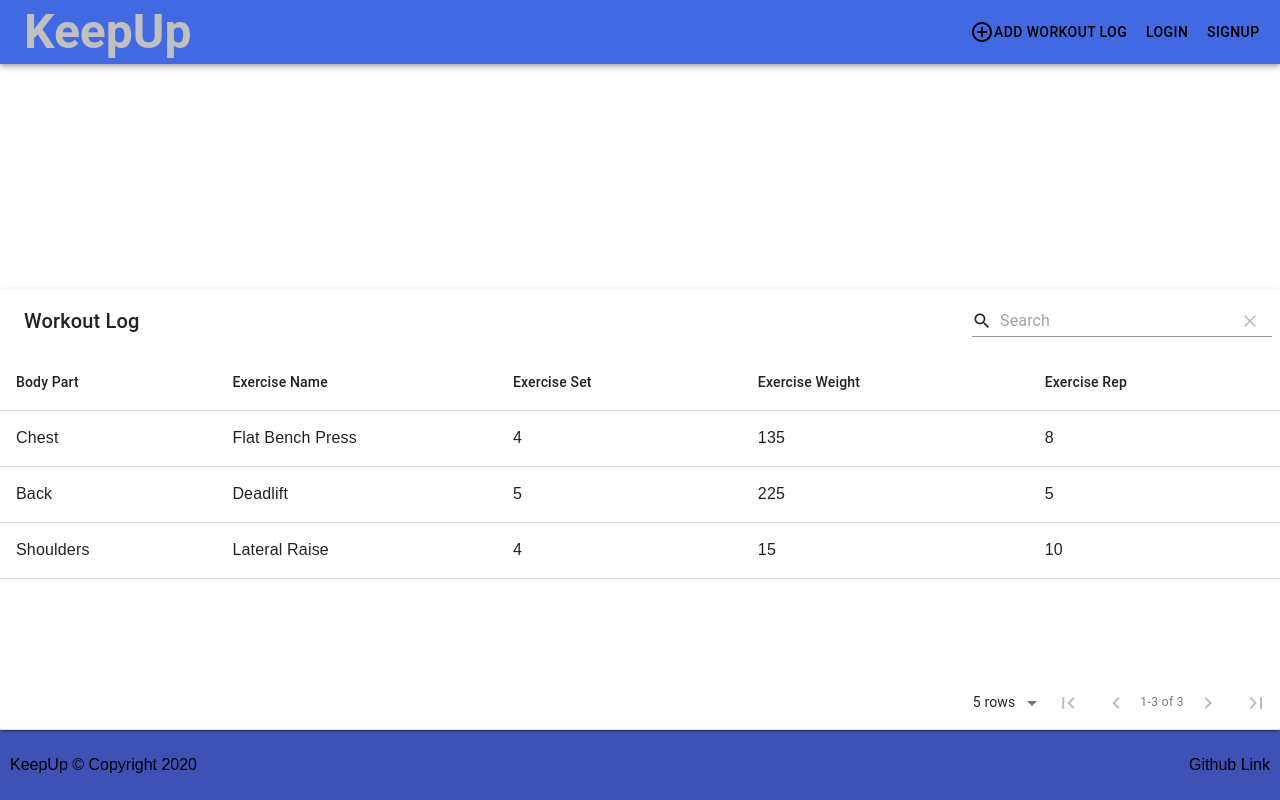
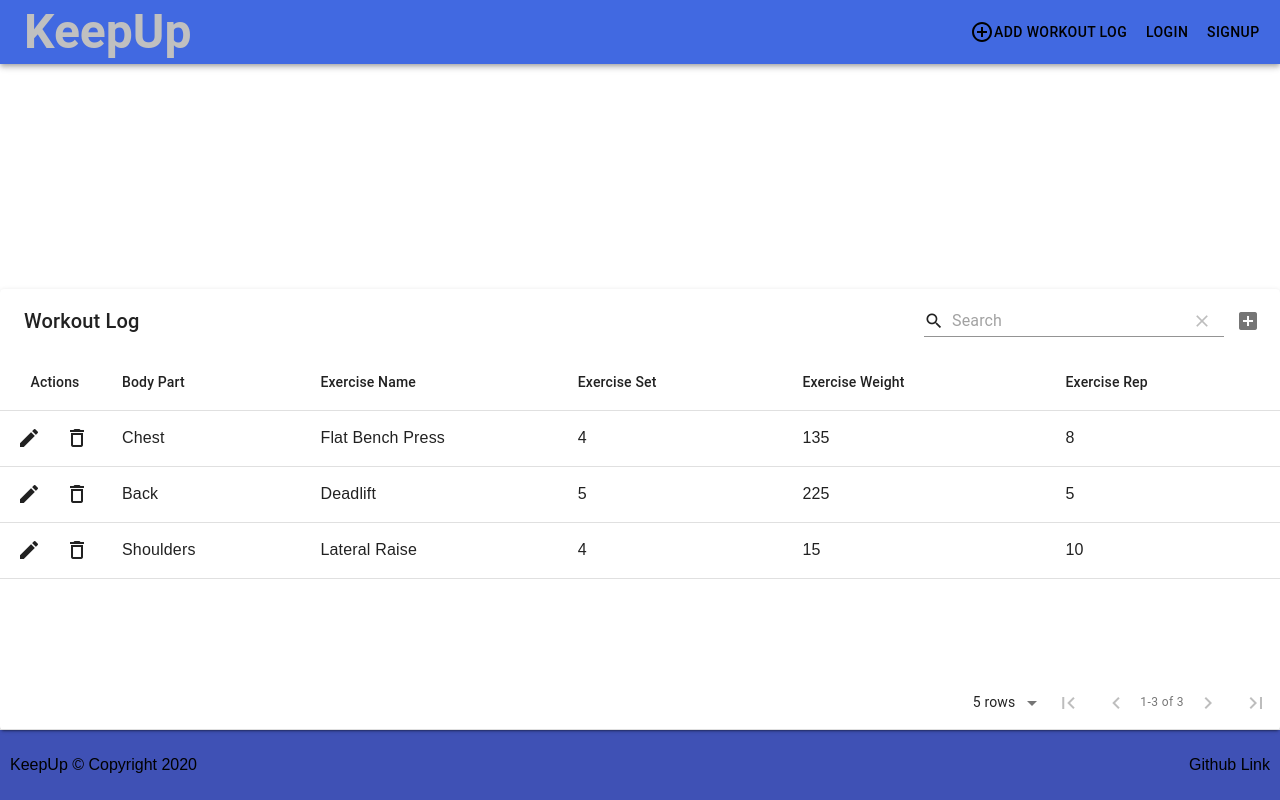
Before and after one commit to FoodieFSA/keepup, a React (Create React App) app: page /workout-log in a window 1280 px wide. Built offline with nearby package versions, Linux system fonts and the light colour scheme.

Commit message:
need to fix functionality

```diff
--- a/src/pages/WorkoutLog.js
+++ b/src/pages/WorkoutLog.js
@@ -1,4 +1,5 @@
 import MaterialTable from 'material-table'
+import {useState} from 'react'
 
 const createData = (
   bodyPart,
@@ -7,28 +8,76 @@ const createData = (
   exereciseWeight,
   exerciseRep
 ) => {
-  return { bodyPart, exerciseName, exerciseSet, exereciseWeight, exerciseRep }
+  return {bodyPart, exerciseName, exerciseSet, exereciseWeight, exerciseRep}
 }
 
-const data = [
+const dummyData = [
   createData('Chest', 'Flat Bench Press', 4, 135, 8),
   createData('Back', 'Deadlift', 5, 225, 5),
-  createData('Shoulders', 'Lateral Raise', 4, 15, 10)
+  createData('Shoulders', 'Lateral Raise', 4, 15, 10),
 ]
 
-const columns = [
-  { title: 'Body Part', field: 'bodyPart' },
-  { title: 'Exercise Name', field: 'exerciseName' },
-  { title: 'Exercise Set', field: 'exerciseSet' },
-  { title: 'Exercise Weight', field: 'exereciseWeight' },
-  { title: 'Exercise Rep', field: 'exerciseRep' }
+const dummyColumns = [
+  {title: 'Body Part', field: 'bodyPart'},
+  {title: 'Exercise Name', field: 'exerciseName'},
+  {title: 'Exercise Set', field: 'exerciseSet'},
+  {title: 'Exercise Weight', field: 'exereciseWeight'},
+  {title: 'Exercise Rep', field: 'exerciseRep'},
 ]
 
+// const editTable = () => {
+//   const [columns, setColumns] = useState(dummyColumns)
+//   const [data, setData] = useState(dummyData)
+// }
+
 const WorkoutLog = () => {
+  const [columns, setColumns] = useState(dummyColumns)
+  const [data, setData] = useState(dummyData)
+
   return (
-    <div>
-      <MaterialTable title="Workout Log" data={data} columns={columns} />
-    </div>
+    <MaterialTable
+      title="Workout Log"
+      columns={dummyColumns}
+      data={dummyData}
+      // actions={[
+      //   {
+      //     icon: 'edit',
+      //     tootltip: 'Edit Entry',
+      //   },
+      // ]}
+      editable={{
+        onRowAdd: (newData) =>
+          new Promise((resolve, reject) => {
+            setTimeout(() => {
+              setData([...data, newData])
+
+              resolve()
+            }, 1000)
+          }),
+        onRowUpdate: (newData, oldData) =>
+          new Promise((resolve, reject) => {
+            setTimeout(() => {
+              const dataUpdate = [...data]
+              const index = oldData.tableData.id
+              dataUpdate[index] = newData
+              setData([...dataUpdate])
+
+              resolve()
+            }, 1000)
+          }),
+        onRowDelete: (oldData) =>
+          new Promise((resolve, reject) => {
+            setTimeout(() => {
+              const dataDelete = [...data]
+              const index = oldData.tableData.id
+              dataDelete.splice(index, 1)
+              setData([...dataDelete])
+
+              resolve()
+            }, 1000)
+          }),
+      }}
+    />
   )
 }
 
```
